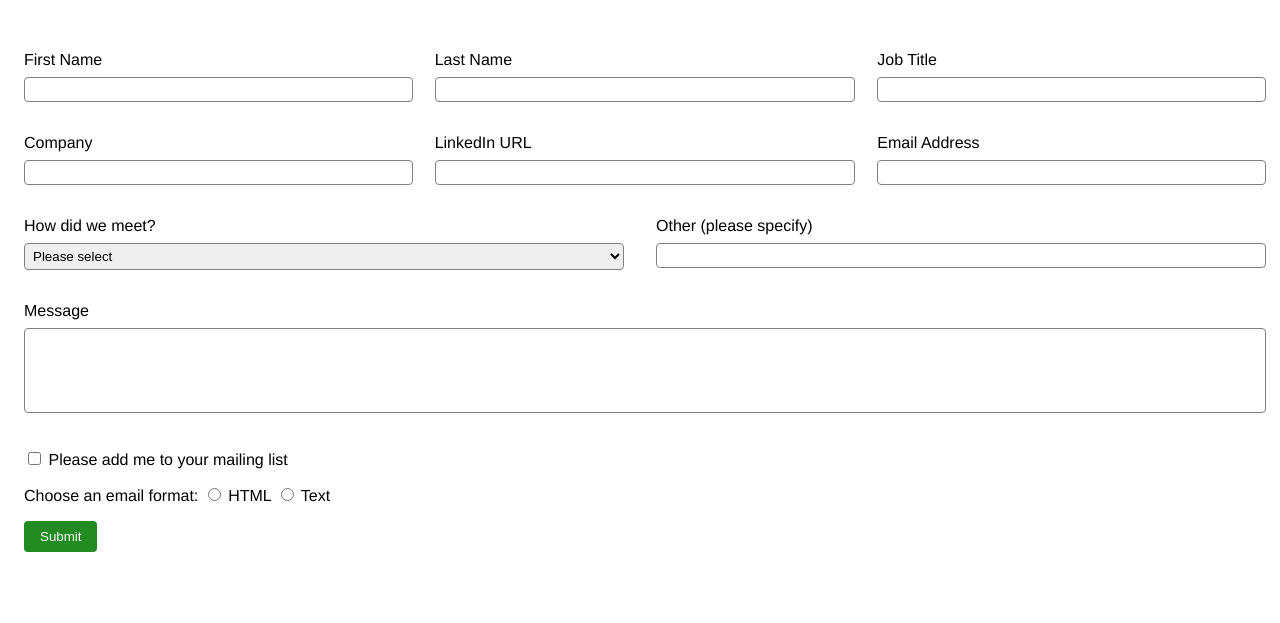
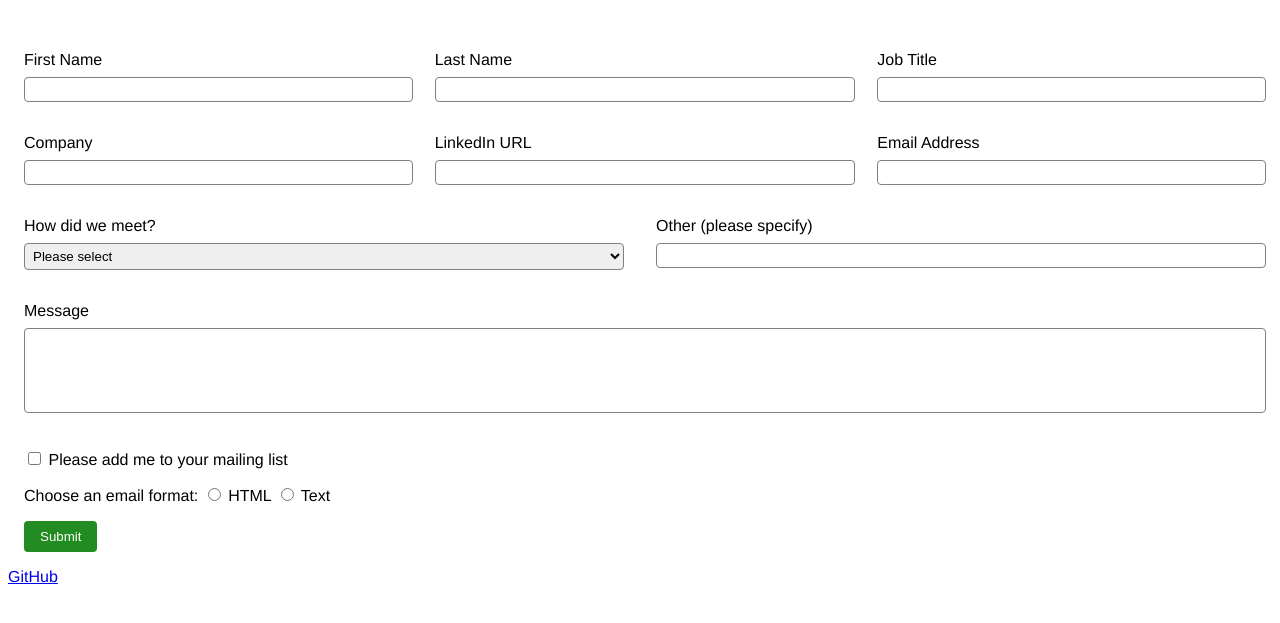
Before and after one commit to marenner/portfolio-pt-3, a website: page views/contact.html in a window 1280 px wide. Shown: the part 61-684 px from the top of the page. Drawn offline with Linux system fonts and the light colour scheme; files that its build step writes are made by us from their sources; files whose address does not match are found by name.

Commit message:
Added GitHub link

```diff
--- a/views/contact.html
+++ b/views/contact.html
@@ -86,5 +86,6 @@
                 <button type="submit" id="submit-button">Submit</button>
             </div>
         </form>
+        <a href="https://github.com/marenner/portfolio-pt-3">GitHub</a>
     </body>
 </html>
```
